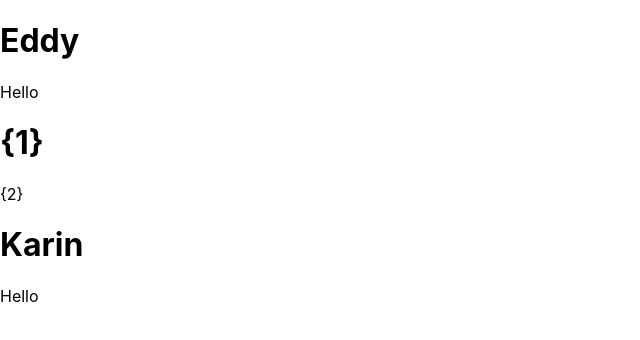
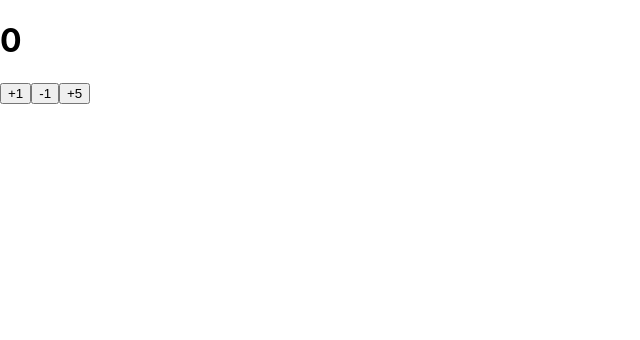
Before and after one commit to karinhsin/React_tutorial, a React (Create React App) app: page / in a window 1280 px wide. Shown: the top 340 px of the page, without its empty margins (0-640 px from the left). Built offline with nearby package versions, Linux system fonts and the light colour scheme.

Commit message:
新增計數器-拆分按鈕範例

```diff
--- a/src/App.js
+++ b/src/App.js
@@ -1,9 +1,9 @@
-import Parent from './components/Parent'
+import Counter from './components/Counter'
 
 function App() {
   return (
     <>
-      <Parent />
+      <Counter />
     </>
   )
 }
--- /dev/null
+++ b/src/components/Counter.js
@@ -0,0 +1,18 @@
+import React, { useState } from 'react'
+import MyButton from './MyButton'
+
+function Counter() {
+    // [得到狀態, 設定狀態] = useState(初始值)
+    const [total, setTotal] = useState(0)
+
+    return (
+        <>
+            <h1>{total}</h1>
+            <MyButton text="+1" value={1} total={total} setTotal={setTotal} />
+            <MyButton text="-1" value={-1} total={total} setTotal={setTotal} />
+            <MyButton text="+5" value={5} total={total} setTotal={setTotal} />
+        </>
+    )
+}
+
+export default Counter
--- /dev/null
+++ b/src/components/MyButton.js
@@ -0,0 +1,19 @@
+import React from 'react'
+
+function MyButton(props) {
+    const { text, value, setTotal, total } = props
+
+    return (
+        <>
+            <button
+                onClick={() => {
+                    setTotal(total + value)
+                }}
+            >
+                {text}
+            </button>
+        </>
+    )
+}
+
+export default MyButton
```
